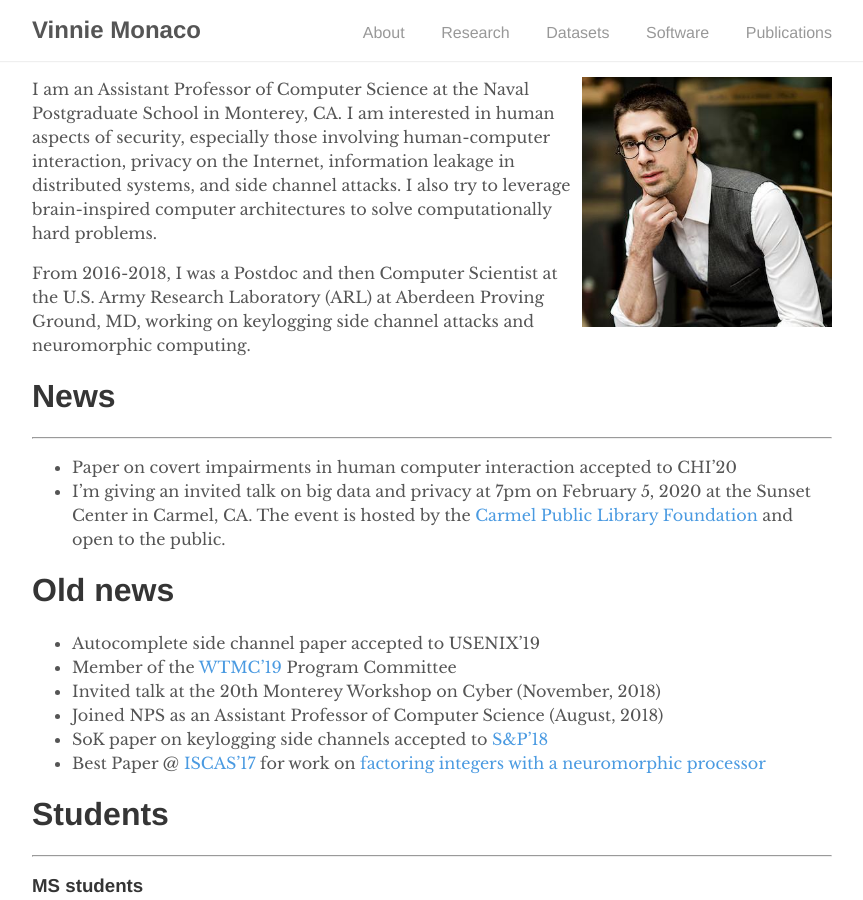
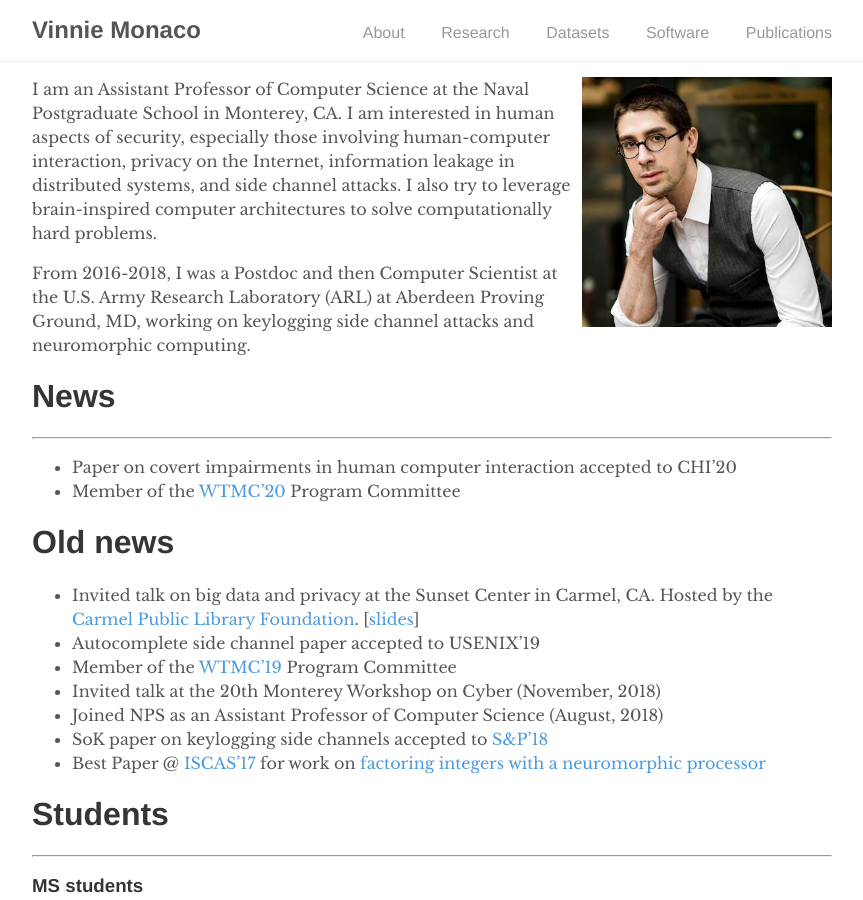
Before and after one commit to vmonaco/vmonaco.github.io, a Jekyll site: the page built from index.md, in a window 1280 px wide and 900 px high. Shown: the whole window, without its empty margins (208-1071 px from the left). Built offline with Jekyll 4.4.1, drawn with Linux system fonts in a browser that asks for light colours.

Commit message:
added slides

```diff
--- a/index.md
+++ b/index.md
@@ -13,9 +13,10 @@ From 2016-2018, I was a Postdoc and then Computer Scientist at the U.S. Army Res
 # News
 ***
 * Paper on covert impairments in human computer interaction accepted to CHI'20
-* I'm giving an invited talk on big data and privacy at 7pm on February 5, 2020 at the Sunset Center in Carmel, CA. The event is hosted by the [Carmel Public Library Foundation](https://carmelpubliclibraryfoundation.org/events/upcoming-events-activities/) and open to the public.
+* Member of the [WTMC'20](http://wtmc.info/index.html) Program Committee
 
 # Old news
+* Invited talk on big data and privacy at the Sunset Center in Carmel, CA. Hosted by the [Carmel Public Library Foundation](https://carmelpubliclibraryfoundation.org/events/upcoming-events-activities/). \[[slides](/slides/Big_data_big_brother.pdf)\]
 * Autocomplete side channel paper accepted to USENIX'19
 * Member of the [WTMC'19](http://wtmc.info/index.html) Program Committee
 * Invited talk at the 20th Monterey Workshop on Cyber (November, 2018)
```
Also changed, not shown: _pages/publications.md (+5 -5 lines), 16 other files.
